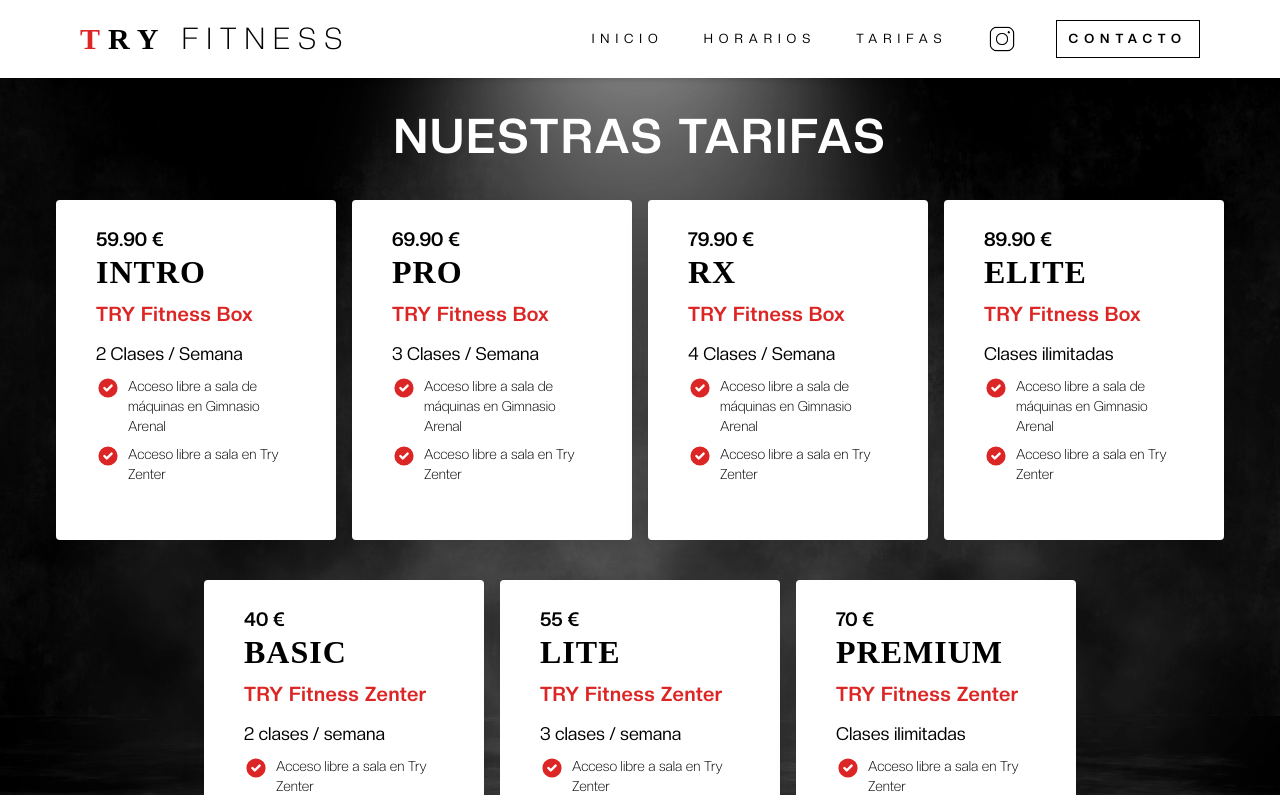
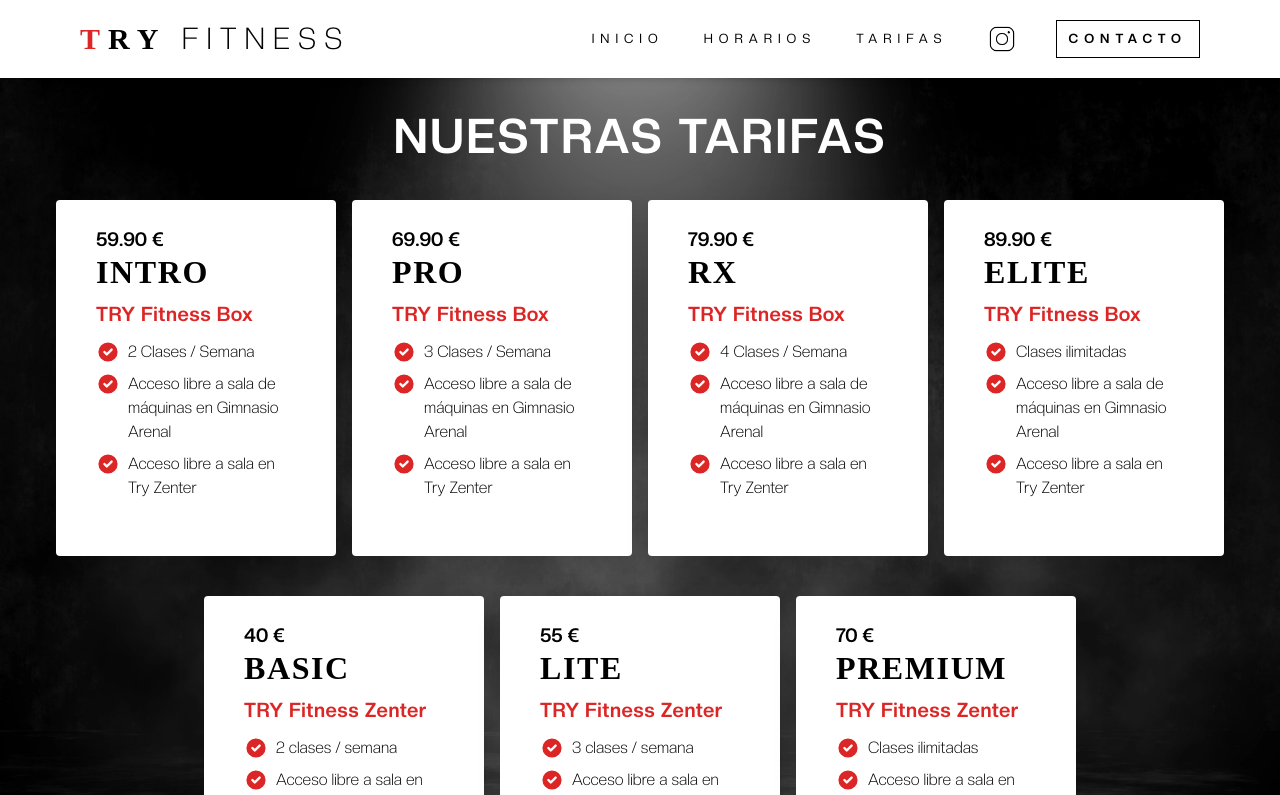
Before and after one commit to davidFCDev/try-project, a React (Vite) app: page /prices in a window 1280 px wide. Shown: the top 795 px of the page. Built offline with nearby package versions, Linux system fonts and the light colour scheme.

Commit message:
mas estilos

```diff
--- a/src/components/Card.jsx
+++ b/src/components/Card.jsx
@@ -5,14 +5,27 @@
     <div className="card">
       <div className="header">
         <span className="title font-creatoBold">{price.price}</span>
-        <span className="price font-creatoExtrBold">{price.title}</span>
+        <span className="price font-creatoExtrBold tracking-wider">{price.title}</span>
       </div>
-      <p className="desc font-creatoBold text-red-600 text-xl tracking-wide">{price.center}</p>
-      <ul className="lists font-creatoLight text-lg">
+      <p className="desc font-creatoBold text-red-600 text-xl tracking-wide">
+        {price.center}
+      </p>
+      <ul className="lists font-creatoLight text-base">
         <li className="list">
-          <span className="font-creato text-lg">{price.description[0]}</span>
+          <svg
+            xmlns="http://www.w3.org/2000/svg"
+            viewBox="0 0 20 20"
+            fill="currentColor"
+          >
+            <path
+              fillRule="evenodd"
+              d="M10 18a8 8 0 100-16 8 8 0 000 16zm3.707-9.293a1 1 0 00-1.414-1.414L9 10.586 7.707 9.293a1 1 0 00-1.414 1.414l2 2a1 1 0 001.414 0l4-4z"
+              clipRule="evenodd"
+            ></path>
+          </svg>
+          <span>{price.description[0]}</span>
         </li>
-        <li className="list text-sm">
+        <li className="list text-base">
           <svg
             xmlns="http://www.w3.org/2000/svg"
             viewBox="0 0 20 20"
@@ -26,7 +39,7 @@
           </svg>
           <span>{price.description[1]}</span>
         </li>
-        <li className="list text-sm">
+        <li className="list text-base">
           {price.description[2] ? (
             <svg
               xmlns="http://www.w3.org/2000/svg"
```
